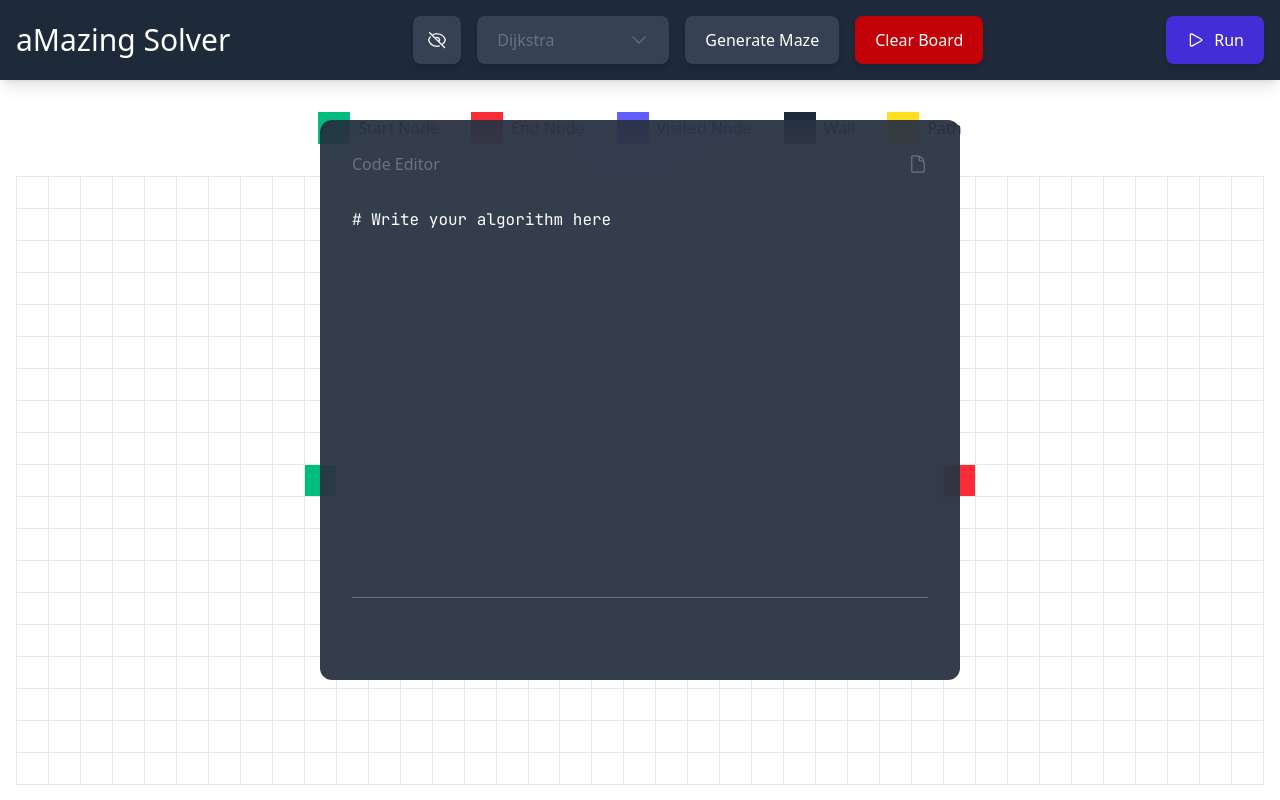
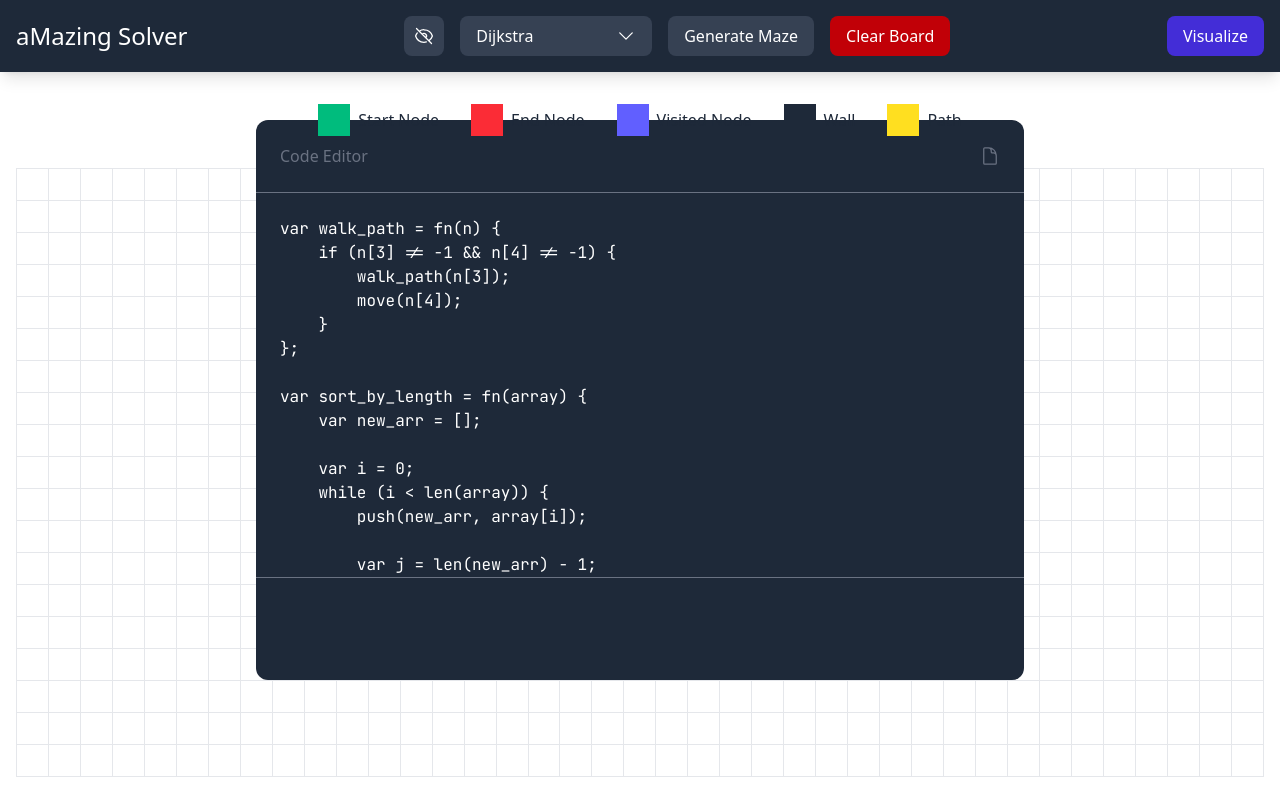
Before and after one commit to lokeig/aMazing-Solver, a React (Vite) app: page / in a window 1280 px wide. Both pictures are taken after a click on the button 437 px from the left and 40 px from the top of the page. Built offline with nearby package versions, Linux system fonts and the light colour scheme.

Commit message:
Update code editor to show implementations

```diff
--- a/src/components/Editor.tsx
+++ b/src/components/Editor.tsx
@@ -1,4 +1,4 @@
-import type { KeyboardEvent } from "react";
+import type { KeyboardEvent, ChangeEvent } from "react";
 import { useRef } from "react";
 import { useEditor } from "./EditorContext.tsx";
 import { Textarea } from "@headlessui/react";
@@ -11,43 +11,42 @@ function Editor() {
     const handleKeyDown = (e: KeyboardEvent): void => {
         if (e.key === "Tab") {
             e.preventDefault();
-            const editor: HTMLTextAreaElement | null = editorRef.current;
-            if (!editor) return;
-            const start: number = editor.selectionStart;
-            const end: number = editor.selectionEnd;
+            const textarea: HTMLTextAreaElement | null = editorRef.current;
+            if (!textarea) return;
+            const start: number = textarea.selectionStart;
+            const end: number = textarea.selectionEnd;
             setCode(code.slice(0, start) + "\t" + code.slice(end));
             setTimeout((): void => {
-                editor.selectionStart = editor.selectionEnd = start + 1;
+                textarea.selectionStart = textarea.selectionEnd = start + 1;
             }, 0);
         }
     };
 
     return (
-        <div className="absolute w-1/2 h-7/10 left-1/2 top-1/2 transform -translate-x-1/2 -translate-y-1/2">
-            <div className="absolute inset-0 w-full h-full bg-gray-800/90 backdrop-blur-2xl rounded-xl" />
-
-            <div className="relative w-full h-full p-8 flex flex-col rounded-xl">
-                <div className="flex flex-row items-center justify-between mb-8 text-gray-500">
+        <div className="absolute w-3/5 h-7/10 left-1/2 top-1/2 transform -translate-x-1/2 -translate-y-1/2 rounded-xl bg-gray-800">
+            <div className="relative flex flex-col justify-center w-full h-full">
+                <div className="flex flex-row items-center justify-between p-6 text-gray-500">
                     <h3>Code Editor</h3>
                     <a href="https://github.com/lokeig/aMazing-Solver.git" target="_blank" rel="noopener noreferrer">
                         <DocumentIcon className="w-5 h-5 hover:text-white cursor-pointer" />
                     </a>
                 </div>
+                <div className="w-full h-px bg-gray-500" />
                 <Textarea
                     ref={editorRef}
-                    className="w-full h-9/10 whitespace-pre-wrap font-mono text-white resize-none focus:outline-none"
+                    className="w-full h-4/5 p-6 whitespace-pre-wrap font-mono text-white resize-none focus:outline-none"
                     spellCheck={false}
                     value={code}
-                    onChange={(e) => setCode(e.target.value)}
+                    onChange={(e: ChangeEvent<HTMLTextAreaElement>): void => setCode(e.target.value)}
                     onKeyDown={handleKeyDown}
                 />
-                <div className="w-full h-px bg-gray-500 my-2" />
+                <div className="w-full h-px bg-gray-500" />
                 <Textarea
-                    className="w-full h-1/10 font-mono text-red-400 resize-none focus:outline-none"
+                    className="w-full h-1/5 p-6 font-mono text-red-400 resize-none focus:outline-none"
                     readOnly={true}
                     spellCheck={false}
                     value={log}
-                    onChange={(e) => setCode(e.target.value)}
+                    onChange={(e: ChangeEvent<HTMLTextAreaElement>): void => setCode(e.target.value)}
                     onKeyDown={handleKeyDown}
                 />
             </div>
--- a/src/components/EditorContext.tsx
+++ b/src/components/EditorContext.tsx
@@ -15,7 +15,7 @@ type Children = {
 const EditorContext = createContext<EditorState | null>(null);
 
 export function EditorProvider({ children }: Children) {
-    const [code, setCode] = useState<string>("# Write your algorithm here");
+    const [code, setCode] = useState<string>("");
     const [log, setLog] = useState<string>("");
     return (
         <EditorContext.Provider value={{ code, setCode, log, setLog }}>
--- a/src/components/Header.tsx
+++ b/src/components/Header.tsx
@@ -1,34 +1,38 @@
-import { useState } from "react";
+import type { Node, Grid } from "./Board.tsx";
+import type { MazeSolver } from "../maze.ts";
+import { useState, useEffect } from "react";
+import { useEditor } from "./EditorContext.tsx";
 import { useGrid } from "./GridContext.tsx";
-import { useEditor } from "./EditorContext.tsx";
-import type { Grid, Node } from "./Board.tsx";
-import type { MazeSolver } from "../maze.ts";
+import { makeGrid, getNodeID } from "../utils.ts";
 import { visualize } from "../visualizer.ts";
-import { makeGrid, getNodeID } from "../utils.ts";
 import { recursiveDivision } from "../algorithms/recursive_division.ts";
 import { dijkstra } from "../algorithms/dijkstra.ts";
 import { A_Star } from "../algorithms/a_star.ts";
 import { maze_routing_alg } from "../algorithms/routing_alg.ts";
-import { Button, Listbox, ListboxButton, ListboxOption, ListboxOptions, Transition } from "@headlessui/react";
-import { ChevronDownIcon, PlayIcon, CodeBracketIcon, EyeSlashIcon } from "@heroicons/react/24/outline";
+import { amazing_dijkstra, amazing_a_star, amazing_routing_alg } from "../algorithms/amazing_impl.ts";
 import Editor from "./Editor.tsx";
 import { evaluate_solver } from "../interpreter/evaluator.ts";
+import { Button, Listbox, ListboxButton, ListboxOption, ListboxOptions, Transition } from "@headlessui/react";
+import { ChevronDownIcon, CodeBracketIcon, EyeSlashIcon } from "@heroicons/react/24/outline";
 
 type Algorithm = {
     id: number;
     name: string;
     fn: MazeSolver;
-}
+    impl: string;
+};
 
 const algorithms: Algorithm[] = [
-    { id: 0, name: "Dijkstra", fn: dijkstra },
-    { id: 1, name: "A*", fn: A_Star },
-    { id: 2, name: "Maze Routing", fn: maze_routing_alg },
+    { id: 0, name: "Dijkstra", fn: dijkstra, impl: amazing_dijkstra },
+    { id: 1, name: "A*", fn: A_Star, impl: amazing_a_star },
+    { id: 2, name: "Maze Routing", fn: maze_routing_alg, impl: amazing_routing_alg },
+    { id: 3, name: "Custom", fn: (): never[] => [], impl: "# Implement your algorithm here" },
 ];
 
 function Header() {
     const { grid, setGrid } = useGrid();
-    const { code, setLog } = useEditor();
+    const { code, setCode, setLog } = useEditor();
+
     const [editor, setEditor] = useState<boolean>(false);
     const [selected, setSelected] = useState<Algorithm>(algorithms[0]);
     const [disabled, setDisabled] = useState<boolean>(false);
@@ -39,7 +43,7 @@ function Header() {
             const cell: HTMLElement | null = document.getElementById(getNodeID(node.row, node.col));
             cell?.classList.remove("search", "path");
         });
-    }
+    };
 
     const clearBoard = (): void => {
         if (!document.querySelector(".wall, .search, .path")) return;
@@ -52,16 +56,20 @@ function Header() {
         setGrid((prev: Grid): Grid => recursiveDivision(prev));
     };
 
-    const run = async () => {
+    useEffect((): void => {
+        setCode(selected.impl);
+    }, [selected, setCode]);
+
+    const run = async (): Promise<void> => {
         const editing: boolean = editor;
+        clearSearch();
+        setDisabled(true);
         try {
-            setDisabled(true);
-            if (editing) {
-                setLog("");
-                setEditor(false);
-            }
-            clearSearch();
-            await visualize(grid, editing ? evaluate_solver(code)[0] : selected.fn);
+            if (editing) setEditor(false);
+            const solver: MazeSolver = selected.name === "Custom" || editing
+                ? evaluate_solver(code)[0]
+                : selected.fn;
+            await visualize(grid, solver);
         } catch (error) {
             console.error(error);
             if (editing) {
@@ -75,34 +83,34 @@ function Header() {
 
     return (
         <>
-            <header>
-                <div className="bg-gray-800 p-4 flex shadow-lg">
-                    <div className="w-full flex items-center justify-between">
-                        <h1 className="relative text-white text-3xl">aMazing Solver</h1>
+            <header className="z-20">
+                <div className="flex bg-gray-800 p-4 shadow-lg">
+                    <div className="flex items-center justify-between w-full">
+                        <h1 className="text-white text-2xl">aMazing Solver</h1>
                         <div className="flex items-center space-x-4">
                             <Button
-                                className="flex items-center bg-gray-700 text-white p-3.5 rounded-lg shadow-md cursor-pointer hover:bg-gray-600"
-                                onClick={() => setEditor(!editor)}
+                                className="flex items-center p-2.5 rounded-lg cursor-pointer bg-gray-700 hover:bg-gray-600 text-white"
+                                onClick={(): void => setEditor(!editor)}
                             >
-                                {editor ? <EyeSlashIcon className="w-5 h-5" /> : <CodeBracketIcon className="w-5 h-5"/>}
+                                {editor ? <EyeSlashIcon className="w-5 h-5" /> : <CodeBracketIcon className="w-5 h-5" />}
                             </Button>
 
                             <div className="relative">
                                 <Listbox
                                     value={selected}
                                     onChange={setSelected}
-                                    disabled={editor || disabled}
+                                    disabled={disabled}
                                 >
-                                    <ListboxButton className="flex items-center justify-between w-48 px-5 py-3 rounded-lg text-white disabled:text-gray-500 bg-gray-700 enabled:hover:bg-gray-600  shadow-md cursor-pointer">
-                                        {selected.name} <ChevronDownIcon className="h-5 w-5 ml-2" />
+                                    <ListboxButton className="flex items-center justify-between w-48 px-4 py-2 rounded-lg cursor-pointer bg-gray-700 enabled:hover:bg-gray-600 text-white disabled:text-gray-500">
+                                        {selected.name} <ChevronDownIcon className="w-5 h-5 ml-2" />
                                     </ListboxButton>
 
-                                    <ListboxOptions className="absolute mt-2 w-full bg-gray-700 text-white rounded-lg shadow-md">
+                                    <ListboxOptions className="absolute w-full mt-2 rounded-lg bg-gray-700 text-white shadow-lg">
                                         {algorithms.map((algo: Algorithm) => (
                                             <ListboxOption
                                                 key={algo.id}
                                                 value={algo}
-                                                className="px-4 py-2 cursor-pointer m-1 rounded-md select-none hover:bg-gray-600"
+                                                className="px-3 py-2 rounded-md m-1 select-none cursor-pointer hover:bg-gray-600"
                                             >
                                                 {algo.name}
                                             </ListboxOption>
@@ -112,7 +120,7 @@ function Header() {
                             </div>
 
                             <Button
-                                className="flex items-center bg-gray-700 text-white disabled:text-gray-500 px-5 py-3 rounded-lg shadow-md cursor-pointer enabled:hover:bg-gray-600"
+                                className="flex items-center px-4 py-2 rounded-lg cursor-pointer bg-gray-700 enabled:hover:bg-gray-600 text-white disabled:text-gray-500"
                                 onClick={generateMaze}
                                 disabled={disabled}
                             >
@@ -120,7 +128,7 @@ function Header() {
                             </Button>
 
                             <Button
-                                className="flex items-center bg-red-700 text-white disabled:text-red-500 px-5 py-3 rounded-lg shadow-md cursor-pointer enabled:hover:bg-red-600"
+                                className="flex items-center px-4 py-2 rounded-lg cursor-pointer bg-red-700 enabled:hover:bg-red-600 text-white disabled:text-red-500"
                                 onClick={clearBoard}
                                 disabled={disabled}
                             >
@@ -128,45 +136,46 @@ function Header() {
                             </Button>
                         </div>
 
-                        <div className="flex space-x-4">
+                        <div className="flex items-center space-x-4">
                             <Button
-                                className="flex items-center bg-indigo-700 text-white disabled:text-indigo-500 px-5 py-3 rounded-lg shadow-md cursor-pointer enabled:hover:bg-indigo-600"
+                                className="flex items-center px-4 py-2 rounded-lg cursor-pointer bg-indigo-700 enabled:hover:bg-indigo-600 text-white disabled:text-indigo-500"
                                 onClick={run}
                                 disabled={disabled}
                             >
-                                <PlayIcon className="h-5 w-5 mr-2" /> Run
+                                Visualize
                             </Button>
                         </div>
                     </div>
                 </div>
 
-                <div className="flex items-center justify-center text-gray-800 space-x-8 mt-8">
+                <div className="flex items-center justify-center space-x-8 mt-8 text-gray-800">
                     <div className="flex items-center space-x-2">
-                        <div className="w-8 h-8 bg-emerald-500" />
+                        <div className="node start" />
                         <span>Start Node</span>
                     </div>
 
                     <div className="flex items-center space-x-2">
-                        <div className="w-8 h-8 bg-red-500"></div>
+                        <div className="node end"></div>
                         <span>End Node</span>
                     </div>
 
                     <div className="flex items-center space-x-2">
-                        <div className="w-8 h-8 bg-indigo-500"></div>
+                        <div className="node search !border-0"></div>
                         <span>Visited Node</span>
                     </div>
 
                     <div className="flex items-center space-x-2">
-                        <div className="w-8 h-8 bg-gray-800"></div>
+                        <div className="node wall"></div>
                         <span>Wall</span>
                     </div>
 
                     <div className="flex items-center space-x-2">
-                        <div className="w-8 h-8 bg-yellow-300"></div>
+                        <div className="node path"></div>
                         <span>Path</span>
                     </div>
                 </div>
             </header>
+
             <Transition
                 show={editor}
                 enter="transition-opacity duration-300"
--- a/src/styles.css
+++ b/src/styles.css
@@ -5,7 +5,7 @@
 }
 
 .board {
-    @apply flex flex-grow items-start justify-center select-none mx-4 mb-4 mt-8;
+    @apply flex flex-grow items-start justify-center select-none mx-4 mb-4 mt-8 z-0;
 }
 
 .node {
```
